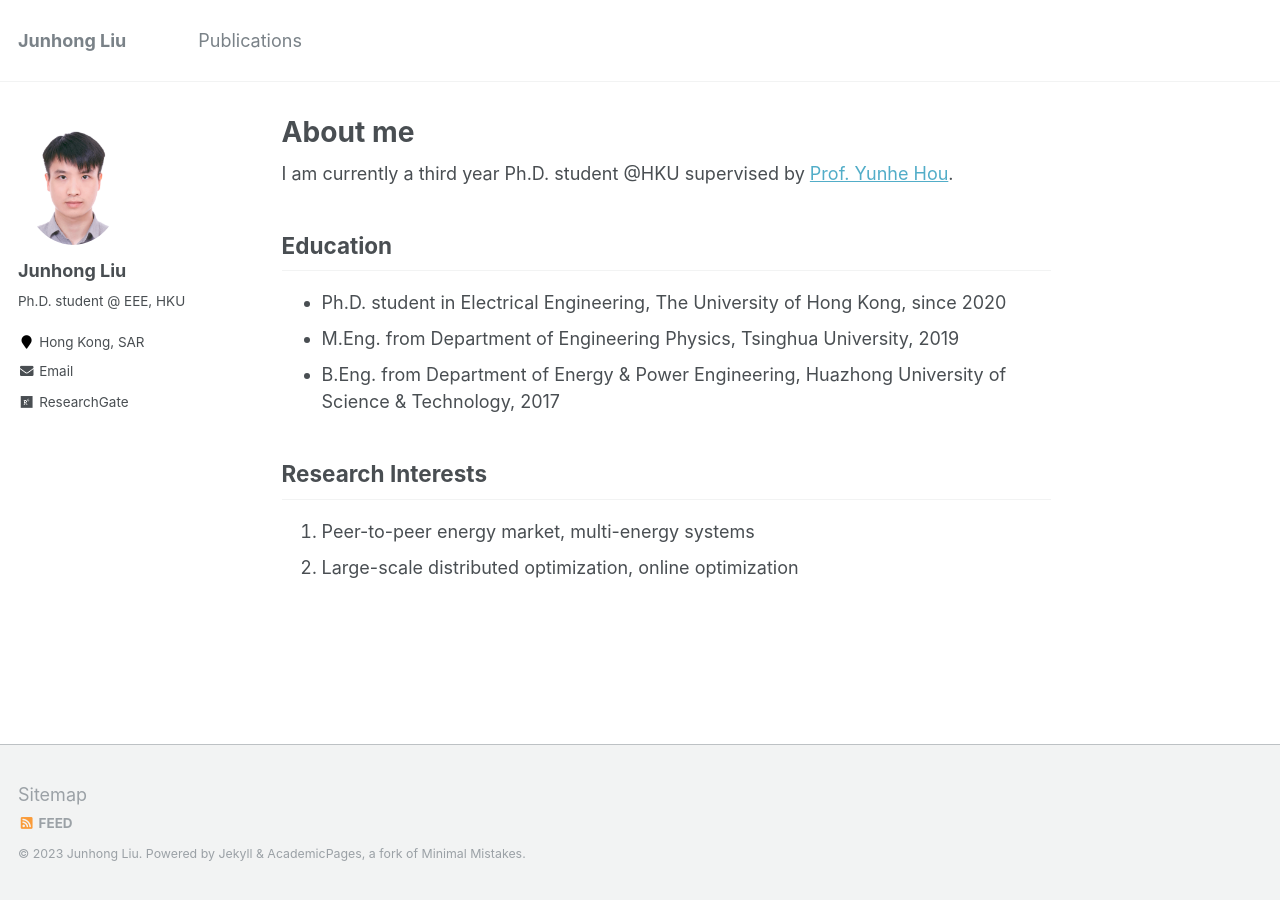
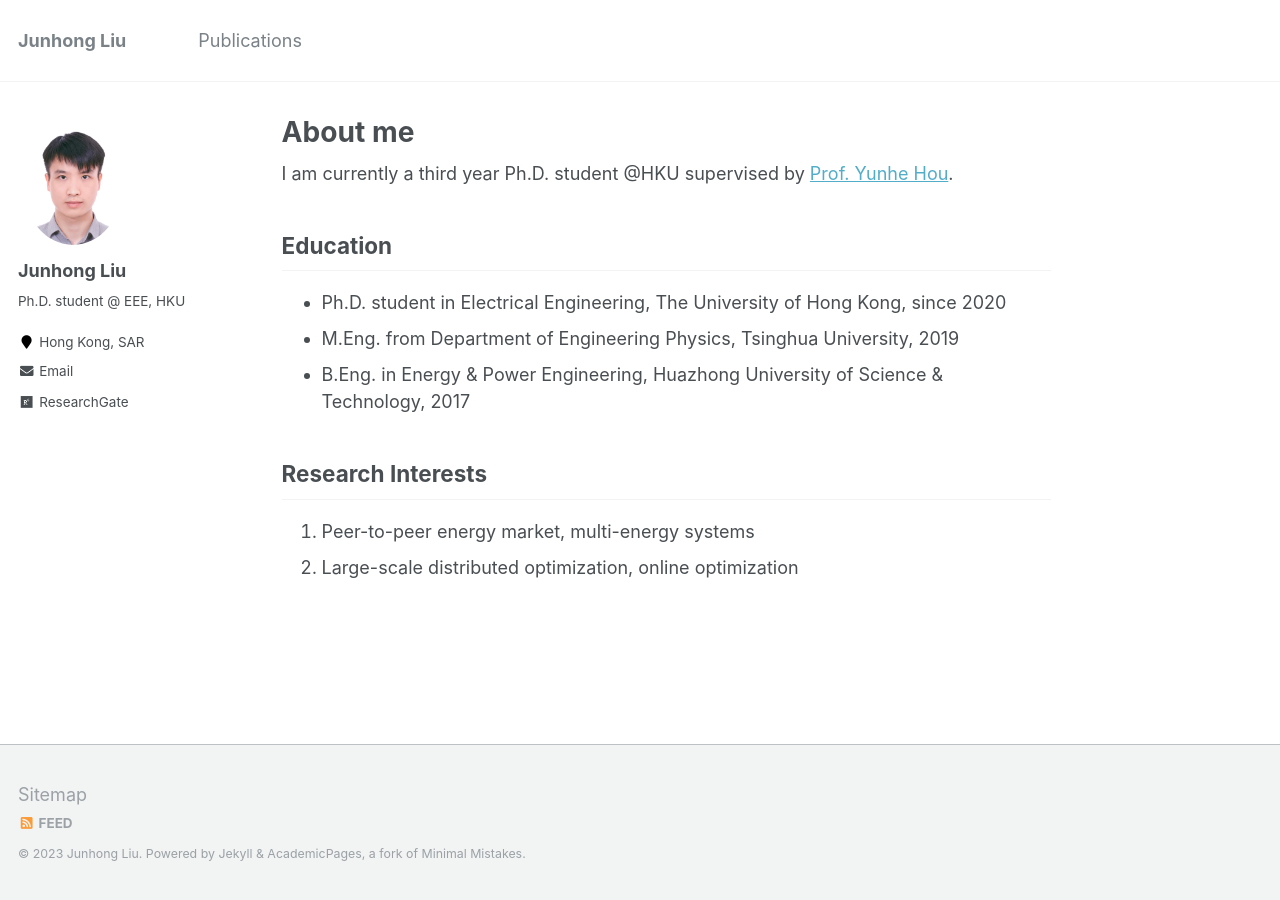
Before and after one commit to johnny-eee/online, a Jekyll site: the page built from _pages/about.md, in a window 1280 px wide. Built offline with Jekyll 4.4.1, drawn with Linux system fonts in a browser that asks for light colours.

Commit message:
Update about.md

```diff
--- a/_pages/about.md
+++ b/_pages/about.md
@@ -14,7 +14,7 @@ I am currently a third year Ph.D. student @HKU supervised by [Prof. Yunhe Hou](h
 
 * Ph.D. student in Electrical Engineering, The University of Hong Kong, since 2020
 * M.Eng. from Department of Engineering Physics, Tsinghua University, 2019
-* B.Eng. from Department of Energy & Power Engineering, Huazhong University of Science & Technology, 2017
+* B.Eng. in Energy & Power Engineering, Huazhong University of Science & Technology, 2017
 
 ## Research Interests
 
```
